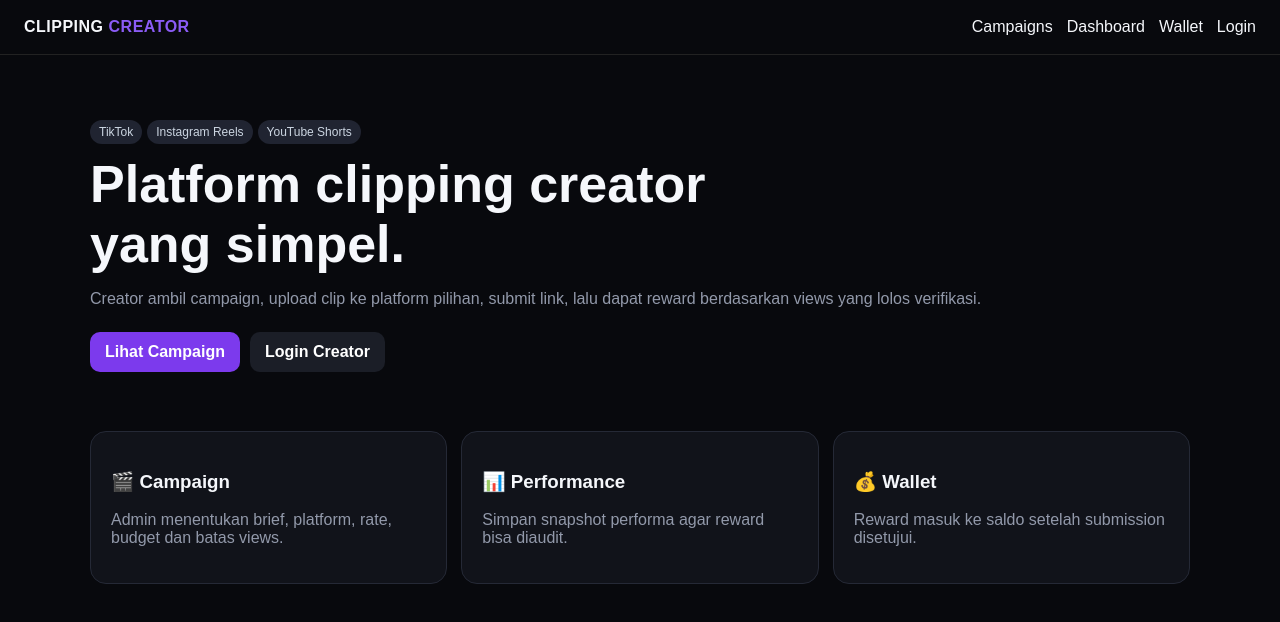
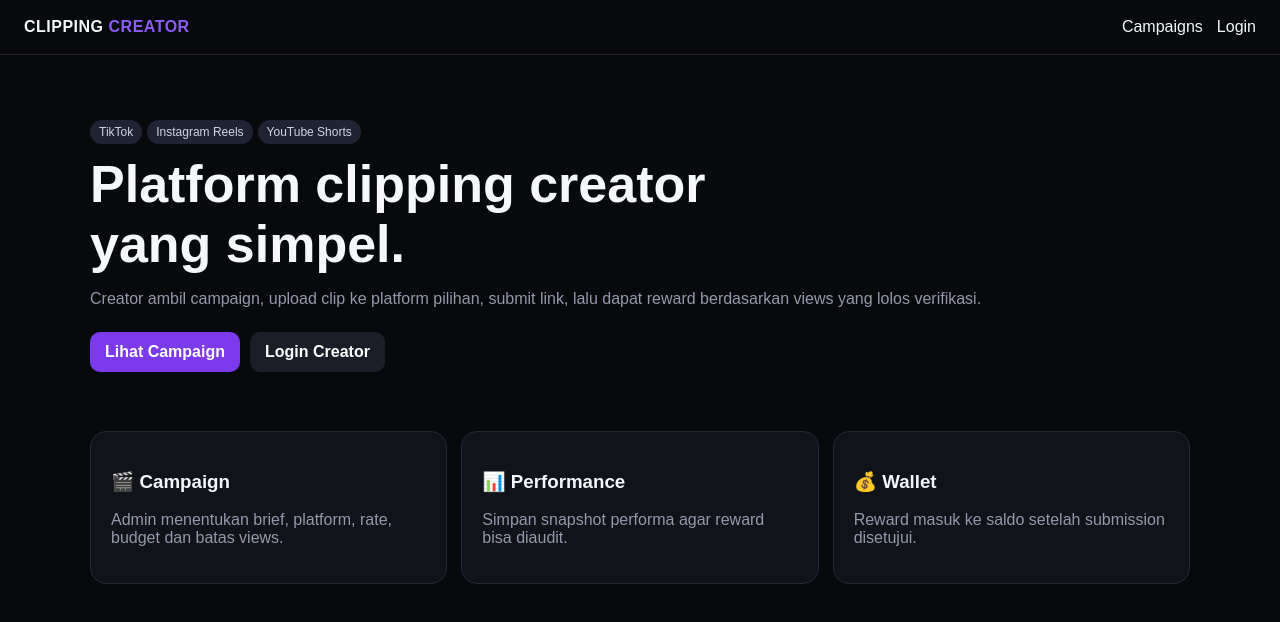
Before and after one commit to dismaqen/clipping-creator, a Next.js app: page / in a window 1280 px wide. Shown: the top 622 px of the page. Built offline with nearby package versions, Linux system fonts and the light colour scheme; no server answers.

Commit message:
Add campaign owner navigation

```diff
--- a/app/layout.tsx
+++ b/app/layout.tsx
@@ -1,14 +1,7 @@
 import "./globals.css";
 import Link from "next/link";
 import { getSupabaseServer } from "../lib/supabase-server";
-
 export default async function Layout({children}:{children:React.ReactNode}){
-  const supabase=await getSupabaseServer();
-  const {data:{user}}=await supabase.auth.getUser();
-  let isAdmin=false;
-  if(user){
-    const {data:profile}=await supabase.from("profiles").select("role").eq("id",user.id).maybeSingle();
-    isAdmin=profile?.role==="admin";
-  }
-  return <><nav className="nav"><Link className="brand" href="/">CLIPPING <span>CREATOR</span></Link><div className="links"><Link href="/campaigns">Campaigns</Link><Link href="/dashboard">Dashboard</Link><Link href="/wallet">Wallet</Link>{isAdmin&&<Link href="/admin">Admin</Link>}{!user&&<Link href="/login">Login</Link>}</div></nav>{children}</>
-}
+ const s=await getSupabaseServer(); const {data:{user}}=await s.auth.getUser(); let role="";
+ if(user){const {data:p}=await s.from("profiles").select("role").eq("id",user.id).maybeSingle(); role=p?.role||""}
+ return <><nav className="nav"><Link className="brand" href="/">CLIPPING <span>CREATOR</span></Link><div className="links"><Link href="/campaigns">Campaigns</Link>{user&&<Link href="/dashboard">Dashboard</Link>}{user&&role==="campaign_owner"&&<Link href="/owner">Buat Campaign</Link>}{user&&<Link href="/wallet">Wallet</Link>}{user&&role==="admin"&&<Link href="/admin">Admin</Link>}{!user&&<Link href="/login">Login</Link>}</div></nav>{children}</>}
```
